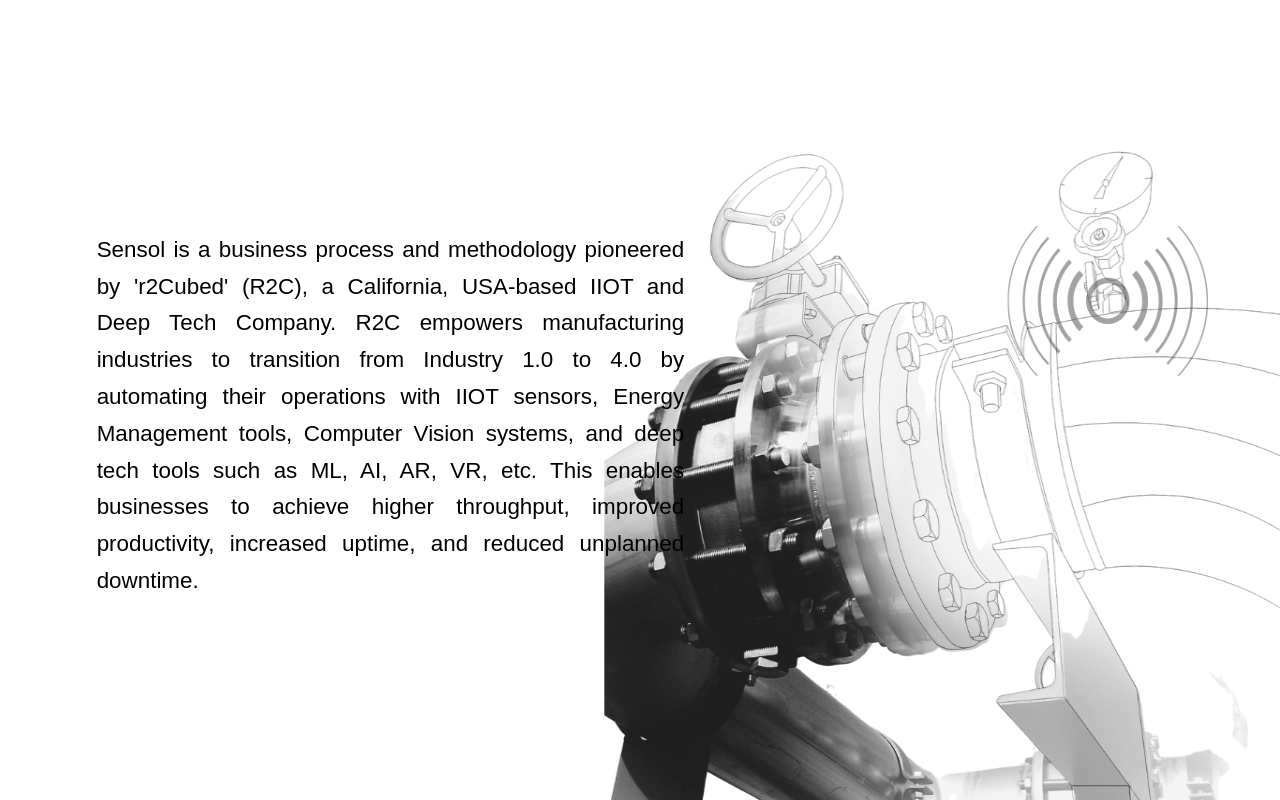
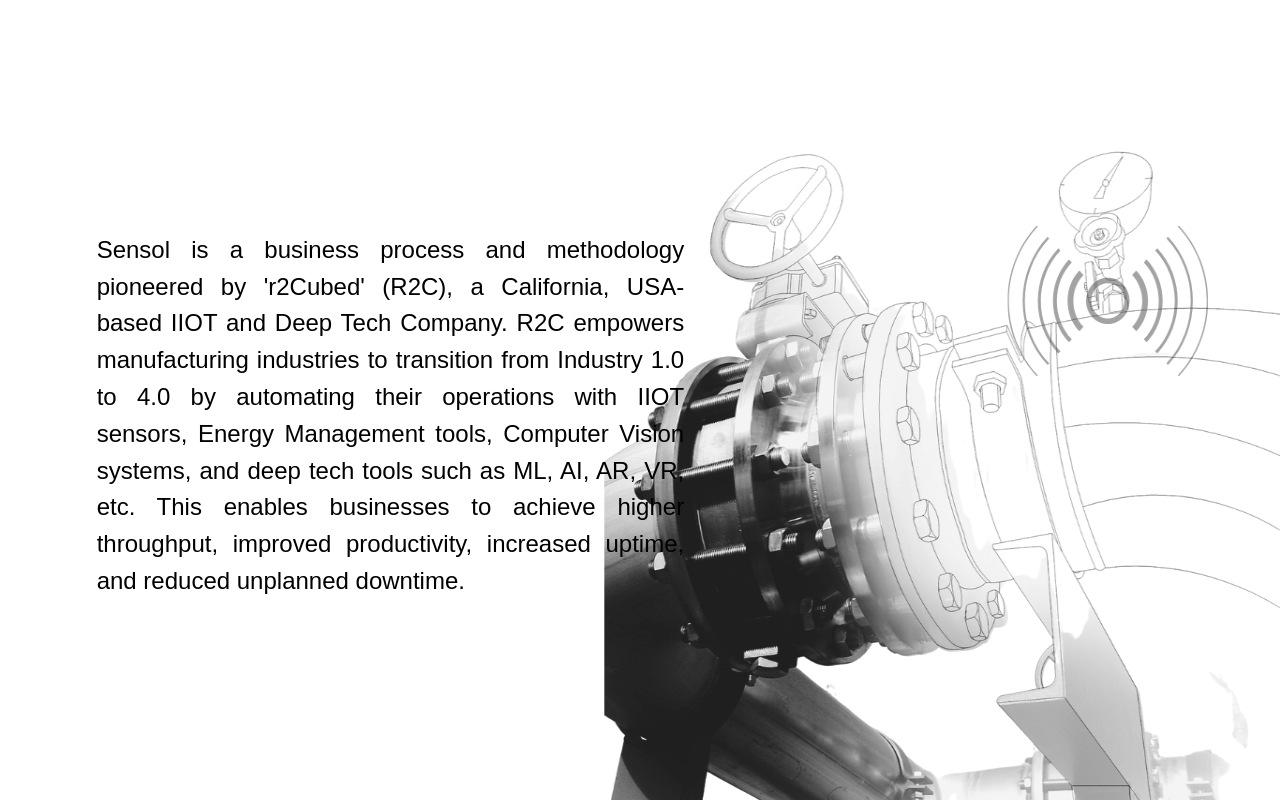
Before and after one commit to Maheendran/R2CUBED, a Next.js app: page /about in a window 1280 px wide. Shown: the part 601-1401 px from the top of the page. Built offline with nearby package versions, Linux system fonts and the light colour scheme.

Commit message:
about page responsive

```diff
--- a/src/app/about/page.jsx
+++ b/src/app/about/page.jsx
@@ -44,7 +44,7 @@
         </span>
       </p>
 
-      <div className="w-full  h-fit md:h-[96vh]  relative mt-[1rem] md:mt-[3rem] px-[1rem] flex flex-col-reverse ">
+      <div className="w-full   h-fit md:h-[96vh]  relative mt-[1rem] md:mt-[3rem] px-[1rem] flex flex-col-reverse ">
         {/*  */}
         {/* bg-green-400 sm:bg-red-400 md:bg-blue-400 */}
         <div
@@ -53,7 +53,7 @@
         >
           <div
             className="w-[90%] m-auto  text-justify z-10
-          md:text-[1.4rem] leading-[2.3rem]  my-auto"
+          leading-[2.3rem]  my-auto"
           >
             <p>
               Sensol is a business process and methodology pioneered by
```
